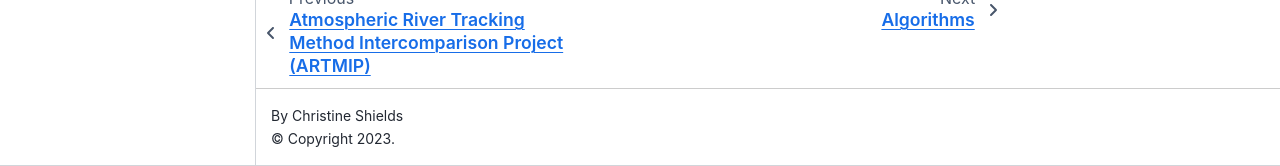
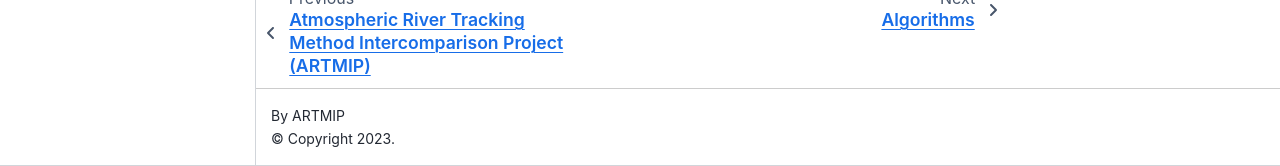
Before and after one commit to NCAR/ARTMIP, a Jupyter Book: the page built from book/program-goals.md, in a window 1280 px wide and 948 px high. Shown: the part 782-948 px from the top of the window. Built offline with Jupyter Book 1.0.4 settings and Sphinx 7.4.7 and the Sphinx Book theme 1.1.4, drawn with Linux system fonts in a browser that asks for light colours.

Commit message:
Change Author to artmip

```diff
--- a/book/_config.yml
+++ b/book/_config.yml
@@ -6,7 +6,7 @@
 #######################################################################################
 # Book settings
 title                       : ARTMIP  # The title of the book
-author                      : Christine Shields  # The author of the book
+author                      : ARTMIP  # The author of the book
 #  copyright                   : "2024"  # Copyright year to be placed in the footer
 logo                        : images/ARTMIP_logo.jpg  # A path to the book logo
 
```
